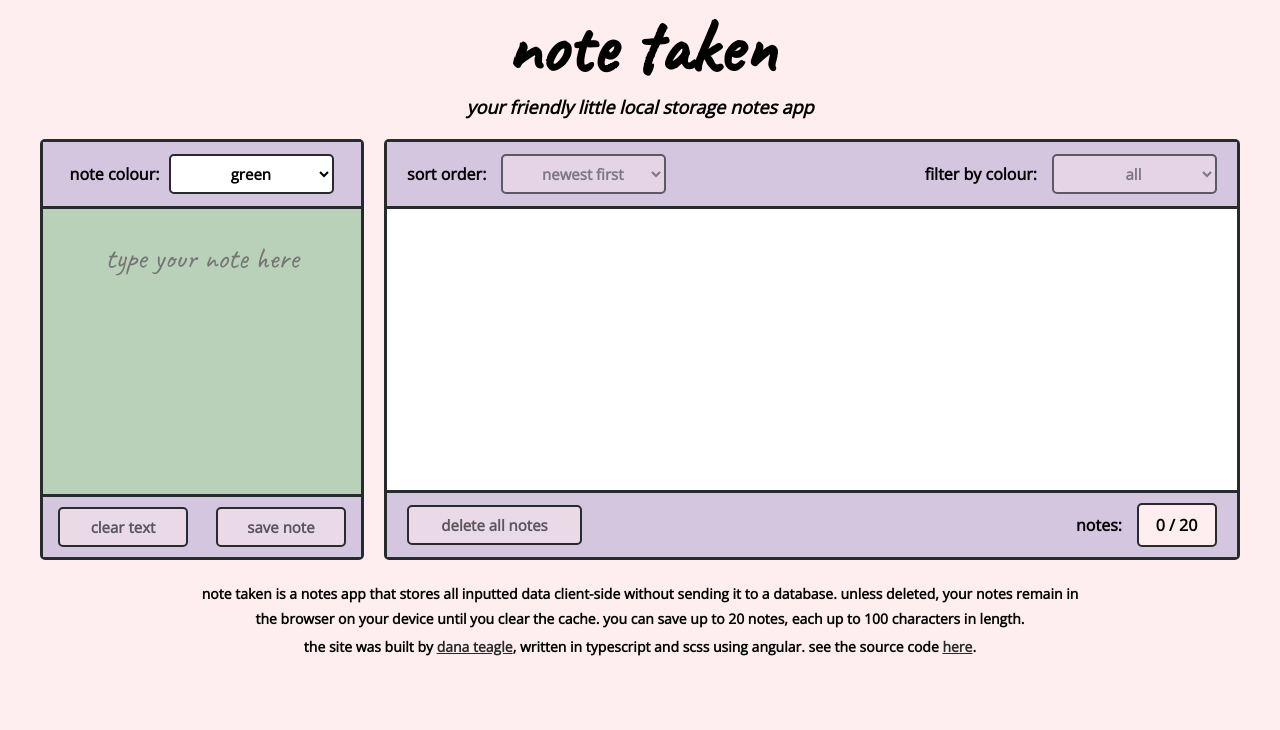
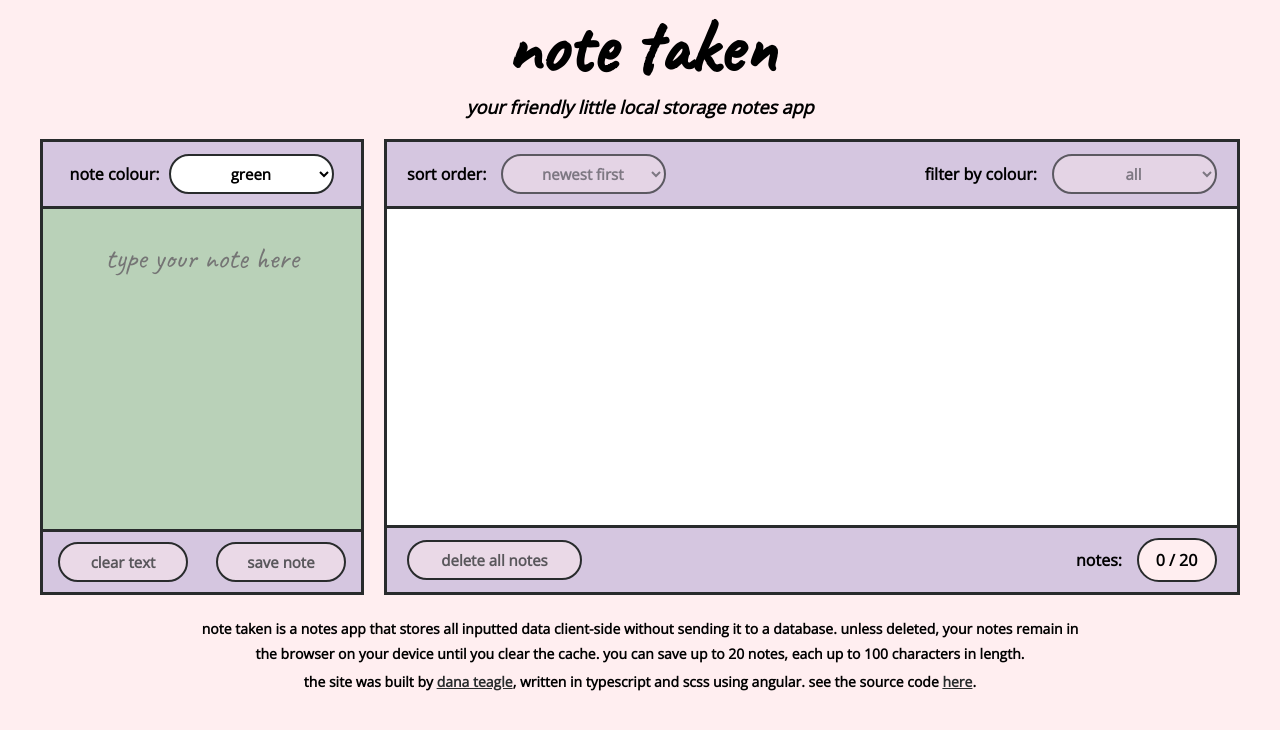
Before and after one commit to torontopubliclibra/note-taken, an Angular app: page / in a window 1280 px wide. Shown: the top 730 px of the page. Built offline with nearby package versions, Linux system fonts and the light colour scheme.

Commit message:
feat: improved styles and fixed a couple of errors

```diff
--- a/src/app/app.component.html
+++ b/src/app/app.component.html
@@ -9,19 +9,19 @@
   <!-- mobile nav -->
   <nav>
     <button *ngIf="allNotes.length === 0 && mobileView !== 'info'" class="mobile-nav-link" disabled>
-      <p>View notes (0)</p>
+      <p>Notes (0)</p>
     </button>
-    <button  *ngIf="allNotes.length > 0 && mobileView === 'notepad'" class="mobile-nav-link" (click)="toggleMobileView('notebook')">
-      <p>View notes ({{allNotes.length}})</p>
+    <button  *ngIf="allNotes.length > 0 && mobileView === 'notepad'" class="mobile-nav-link" (click)="toggleMobileView('notebook')" title="View your notes">
+      <p>Notes ({{allNotes.length}})</p>
     </button>
-    <button  *ngIf="allNotes.length > 0 && mobileView === 'notebook'" class="mobile-nav-link" (click)="toggleMobileView('notepad')">
+    <button  *ngIf="allNotes.length > 0 && mobileView === 'notebook'" class="mobile-nav-link" (click)="toggleMobileView('notepad')" title="Add a new note">
       <p>Add note</p>
     </button>
-    <button *ngIf="mobileView !== 'info'" class="mobile-nav-link about" (click)="toggleMobileView('info')">
-      <p>About the site</p>
+    <button *ngIf="mobileView !== 'info'" class="mobile-nav-link info" (click)="toggleMobileView('info')" title="Info about the application">
+      <p>About</p>
     </button>
-    <button *ngIf="mobileView === 'info'" class="mobile-nav-link about open" (click)="toggleMobileView('notepad')">
-      <p>Back to the site</p>
+    <button *ngIf="mobileView === 'info'" class="mobile-nav-link" (click)="toggleMobileView('notepad')" title="Go back to the application">
+      <p>Back to app</p>
     </button>
   </nav>
 
@@ -34,7 +34,7 @@
       <!-- notepad colour options -->
       <div class="notepad-options">
         <p>Note colour:</p>
-        <select [(ngModel)]="noteColor">
+        <select [(ngModel)]="noteColor" title="Select your note colour">
           <option value="green">green</option>
           <option value="blue">blue</option>
           <option value="red">red</option>
@@ -49,10 +49,10 @@
 
       <!-- notepad save and clear buttons -->
       <div class="notepad-buttons">
-        <button *ngIf="inputtedText" (click)="saveNote($event)">Save note</button>
+        <button *ngIf="inputtedText" (click)="saveNote($event)" title="Save your note to storage">Save note</button>
         <button *ngIf="!inputtedText" disabled>Save note</button>
 
-        <button *ngIf="inputtedText" (click)="clearText()">Clear text</button>
+        <button *ngIf="inputtedText" (click)="clearText()" title="Clear the textbox">Clear text</button>
         <button *ngIf="!inputtedText" disabled>Clear text</button>
       </div>
 
@@ -66,7 +66,7 @@
 
         <div class="timeSort">
           <p>Sort order:</p>
-          <select [(ngModel)]="timeSort" disabled="{{filteredNotes.length <= 1 ? true : false}}">
+          <select [(ngModel)]="timeSort" disabled="{{filteredNotes.length <= 1 ? true : false}}" title="Select the sort order">
             <option value="newest">newest first</option>
             <option value="oldest">oldest first</option>
           </select>
@@ -74,7 +74,7 @@
 
         <div class="colorFilter">
           <p>Filter by colour:</p>
-          <select [(ngModel)]="colorFilter" (ngModelChange)="filterNotesByColor()" disabled="{{noteColors.length <= 1 ? 'true' : 'false'}}">
+          <select [(ngModel)]="colorFilter" (ngModelChange)="filterNotesByColor()" disabled="{{noteColors.length <= 1 ? 'true' : 'false'}}" title="Select the colour filter">
             <option value="all">all</option>
             <option *ngFor="let color of noteColors; index as i" value={{color}}>{{color}}</option>
           </select>
@@ -85,10 +85,10 @@
       <!-- notebook list in descending order -->
       <ul *ngIf="timeSort === 'newest'" class="notes-list">
         <li *ngFor="let note of filteredNotes.slice().reverse(); index as i" class="{{note.color}} {{mobileView === 'notebook' ? 'active' : ''}}">
-          <button class="edit" (click)="editNote(i)">
+          <button class="edit" (click)="editNote(i)" title="Edit note">
             <i class="fa fa-pencil" aria-hidden="true"></i>
           </button>
-          <button class="delete" (click)="deleteNote(i)">
+          <button class="delete" (click)="deleteNote(i)" title="Delete note">
             <i class="fa fa-times" aria-hidden="true"></i>
           </button>
           <p>{{note.text}}</p>
@@ -101,10 +101,10 @@
       <!-- notebook list in ascending order -->
       <ul *ngIf="timeSort === 'oldest'" class="notes-list">
         <li *ngFor="let note of filteredNotes.slice(); index as i" class="{{note.color}}">
-          <button class="edit" (click)="editNote(i)">
+          <button class="edit" (click)="editNote(i)" title="Edit note">
             <i class="fa fa-pencil" aria-hidden="true"></i>
           </button>
-          <button class="delete" (click)="deleteNote(i)">
+          <button class="delete" (click)="deleteNote(i)" title="Delete note">
             <i class="fa fa-times" aria-hidden="true"></i>
           </button>
           <p>{{note.text}}</p>
@@ -124,7 +124,7 @@
           </div>
         </div>
 
-        <button *ngIf="filteredNotes.length > 0 && colorFilter === 'all'" (click)="deleteAll()" class="deleteAll">Delete all notes</button>
+        <button *ngIf="filteredNotes.length > 0 && colorFilter === 'all'" (click)="deleteAll()" class="deleteAll" title="Delete all of your notes">Delete all notes</button>
         <button *ngIf="filteredNotes.length <= 0 || colorFilter !== 'all'" class="deleteAll" disabled>Delete all notes</button>
       </div>
 
--- a/src/app/app.component.scss
+++ b/src/app/app.component.scss
@@ -14,7 +14,25 @@ header, footer {
     }
 }
 nav {
-    display: none;
+    display: flex;
+
+    .mobile-nav-link {
+        display: none;
+        height: 40px;
+        width: 225px;
+
+        p {
+            margin: 0;
+        }
+
+        &.info {
+        //     display: block;
+        //     position: absolute;
+        //     top: 80px;
+        //     right: calc(50vw - 580px);
+            width: 125px;
+        }
+    }
 
     // responsive to tablet
     @media only screen and (max-width: $tablet) {
@@ -27,20 +45,15 @@ nav {
         gap: 20px;
 
         .mobile-nav-link {
-            // width: 230px;
-            height: 40px;
+            display: block;
 
-            p {
-                margin: 0;
+            &.info {
+                position: unset;
+                top: unset;
+                right: unset;
             }
+        }
 
-            // &.about {
-            //     width: 125px;
-            //     &.open {
-            //         width: 250px;
-            //     }
-            // }
-        }
     }
 }
 header {
@@ -138,12 +151,11 @@ main {
 .notepad {
     display: flex;
     flex-direction: column;
-    height: 415px;
+    height: 450px;
     min-width: 300px;
     max-width: 340px;
     margin: 0;
     border: solid $black 3px;
-    border-radius: 5px;
 
     // responsive to tablet
     @media only screen and (max-width: $tablet) {
@@ -157,7 +169,6 @@ main {
         border-right: none;
         border-left: none;
         border-bottom: none;
-        border-radius: 0;
         margin: 0 auto;
     }
 
@@ -244,7 +255,6 @@ textarea {
     resize: none;
     &:focus-visible {
         outline: none;
-        border-radius: 3px;
     }
     // responsive to tablet
     @media only screen and (max-width: $tablet) {
@@ -262,7 +272,7 @@ select {
     padding-left: 10px;
     background-color: $white;
     border: solid $black 2px;
-    border-radius: 5px;
+    border-radius: 30px;
     font-family: $sans-serif;
     text-align: center;
     text-transform: lowercase;
@@ -302,7 +312,7 @@ button {
     margin: 5px 0;
     background-color: $white;
     border: solid $black 2px;
-    border-radius: 5px;
+    border-radius: 30px;
     font-family: $sans-serif;
     text-transform: lowercase;
     font-size: 15px;
@@ -374,11 +384,10 @@ button {
     min-width: 500px;
     width: 100%;
     max-width: 850px;
-    height: 415px;
+    height: 450px;
     margin: 0;
     background-color: $white;
     border: solid $black 3px;
-    border-radius: 5px;
 
     // responsive to tablet
     @media only screen and (max-width: $tablet) {
@@ -395,7 +404,6 @@ button {
         border-right: none;
         border-left: none;
         border-bottom: none;
-        border-radius: 0;
         margin: 0 auto;
     }
 
@@ -407,6 +415,7 @@ button {
 
         // responsive to tablet
         @media only screen and (max-width: $tablet) {
+            width: calc(100% - 40px);
             padding: 10px 20px;
             font-size: 14px;
         }
@@ -428,7 +437,6 @@ button {
             border-bottom: none;
             flex-direction: row-reverse;
             justify-content: center;
-            padding-bottom: 0;
             order: 2;
             gap: 20px;
             height: 87px;
@@ -445,7 +453,8 @@ button {
             border-top: none;
             flex-direction: row;
             justify-content: center;
-            height: 75px;
+            height: 60px;
+            padding-top: 0;
             gap: 20px;
             order: 3;
             font-size: 16px;
@@ -512,7 +521,7 @@ button {
         justify-content: center;
         background-color: $color2;
         border: solid $black 2px;
-        border-radius: 5px;
+        border-radius: 30px;
         height: 40px;
         width: 75px;
         padding-right: 1px;
@@ -531,7 +540,7 @@ button {
     .notes-list {
         display: flex;
         min-width: 100%;
-        height: 248px;
+        height: 283px;
         overflow: scroll;
         flex-flow: row wrap;
         justify-content: center;
@@ -553,7 +562,6 @@ button {
             position: relative;
             flex-direction: column;
             border: solid $black 3px;
-            border-radius: 5px;
             color: $black;
             text-align: center;
             width: 240px;
@@ -565,7 +573,6 @@ button {
                 border-right: none;
                 border-left: none;
                 border-bottom: none;
-                border-radius: 0;
                 width: 100%;
                 max-width: 100vw;
                 margin: 0;
--- a/src/styles.scss
+++ b/src/styles.scss
@@ -8,11 +8,10 @@
 body {
     background-color: $color2;
     margin: 0 auto;
-    display: flex;
-    justify-content: center;
-    align-items: center;
+    width: 100vw;
     font-family: $sans-serif;
     text-transform: lowercase;
+
     // responsive to tablet
     @media only screen and (max-width: $tablet) {
         background-color: $color1;
```
